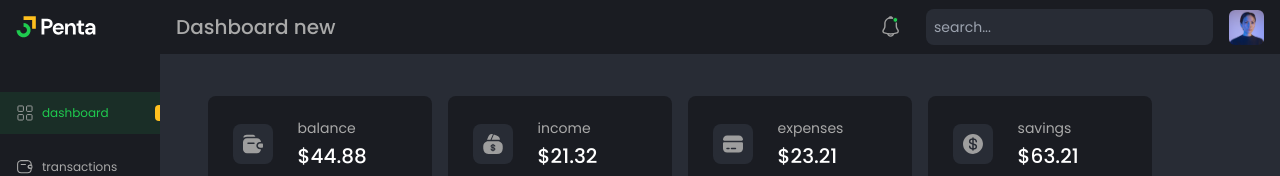
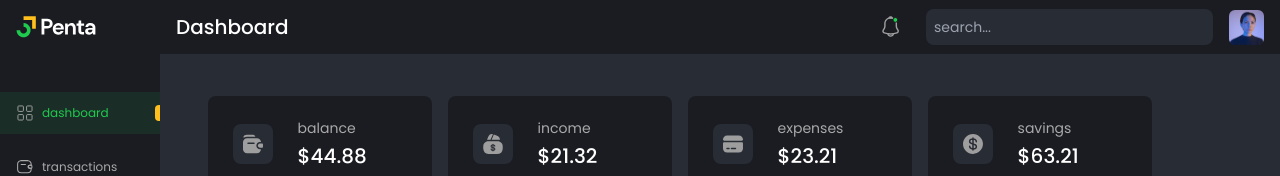
Before and after one commit to Mohamed-avr/Dashboard-finance, a Next.js app: page / in a window 1280 px wide. Shown: the top 176 px of the page. Built offline with nearby package versions, Linux system fonts and the light colour scheme.

Commit message:
FIX - Navbar

```diff
--- a/Components/Navbar.js
+++ b/Components/Navbar.js
@@ -11,14 +11,14 @@ const Navbar = () => {
 
 
     return (
-        <nav className=' bg-navbar  py-2  text-white text-lightColor  fixed top-0 0 w-full z-10  '>
+        <nav className=' bg-navbar  py-2  text-white text-[#fff]  fixed top-0 0 w-full z-10  '>
             <div className=' flex justify-between px-4 '>
                 <div className='flex justify-center  items-center '>
                     <div className=''>
                         <Image src={'/Icon/Logo.svg'} alt={'logo'} width={80} height={80} />
                     </div>
-                    <h2 className='sm:flex hidden text-xl font-medium ml-20'>
-                        Dashboard new
+                    <h2 className='sm:flex hidden text-xl font-medium ml-20 '>
+                        Dashboard
                     </h2>
                 </div>
 
```
